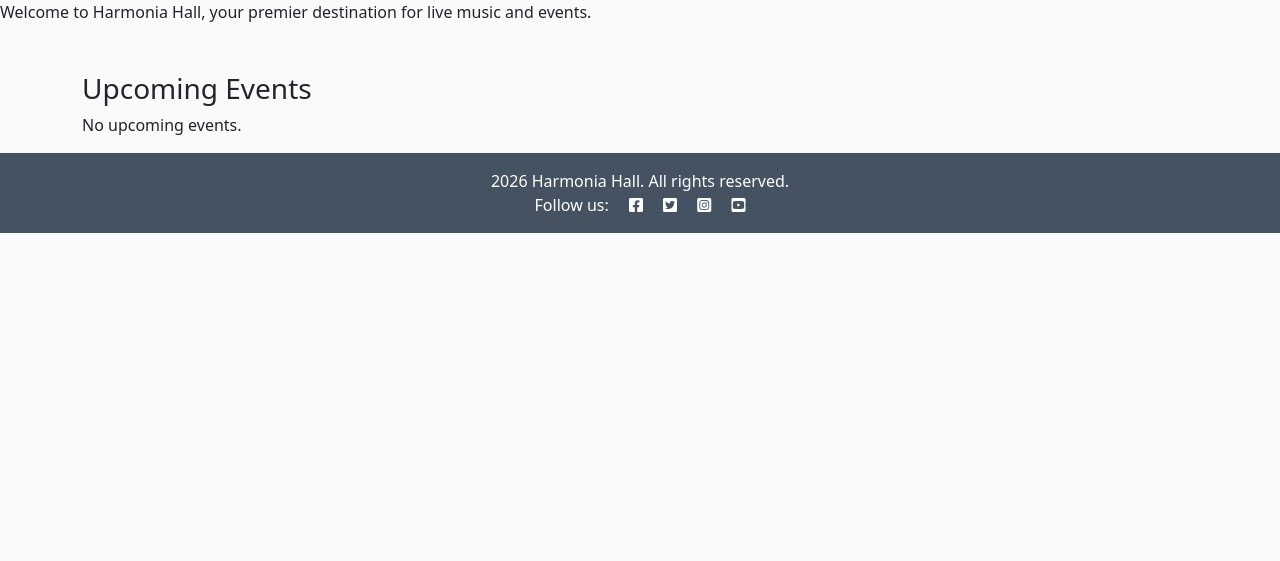
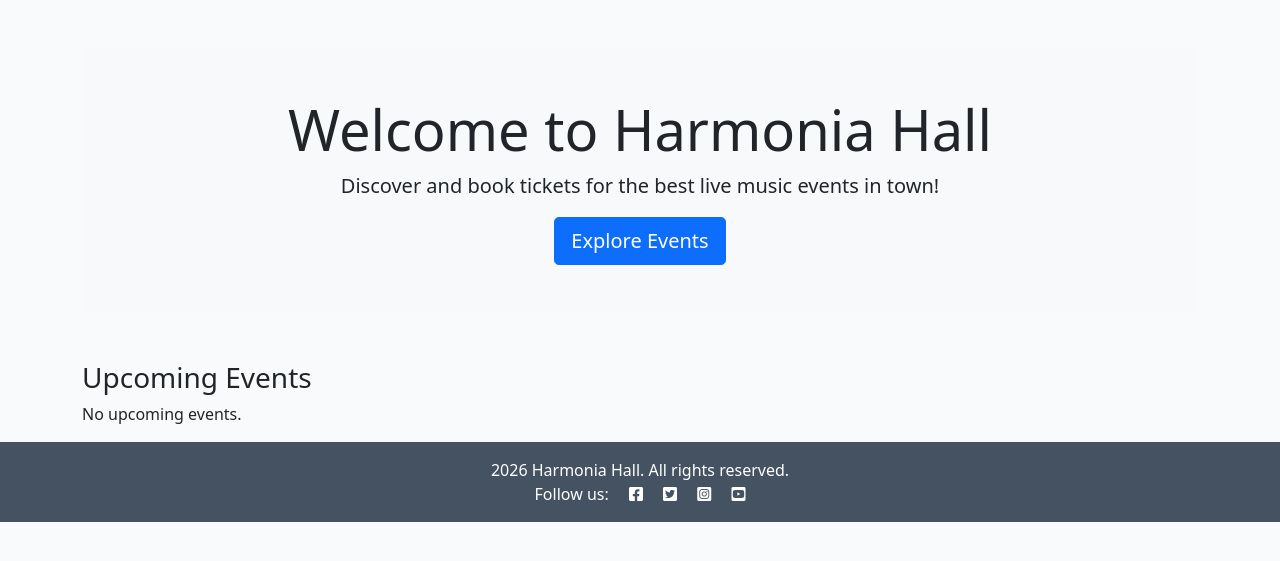
Before and after one commit to jonniecumming/harmonia_hall, a Django app: page / in a window 1280 px wide. Shown: the part 60-621 px from the top of the page. Run offline with Django 4.2, Linux system fonts and the light colour scheme; data that the repository does not hold is empty.

Commit message:
Improve welcome message and add button link to events page

```diff
--- a/events/templates/events/index.html
+++ b/events/templates/events/index.html
@@ -3,7 +3,14 @@
 {% block content %}
 
 <!-- index.html content starts here -->
-<p>Welcome to Harmonia Hall, your premier destination for live music and events.</p>
+<!-- Welcome message to Harmonia Hall -->
+<div class="container mt-5">
+    <div class="jumbotron text-center bg-light p-5 rounded">
+        <h1 class="display-4">Welcome to Harmonia Hall</h1>
+        <p class="lead">Discover and book tickets for the best live music events in town!</p>
+        <a class="btn btn-primary btn-lg" href="{% url 'event-list' %}" role="button">Explore Events</a>
+    </div>
+</div>
 
 <!-- Brief overview of upcoming events -->
 
```
